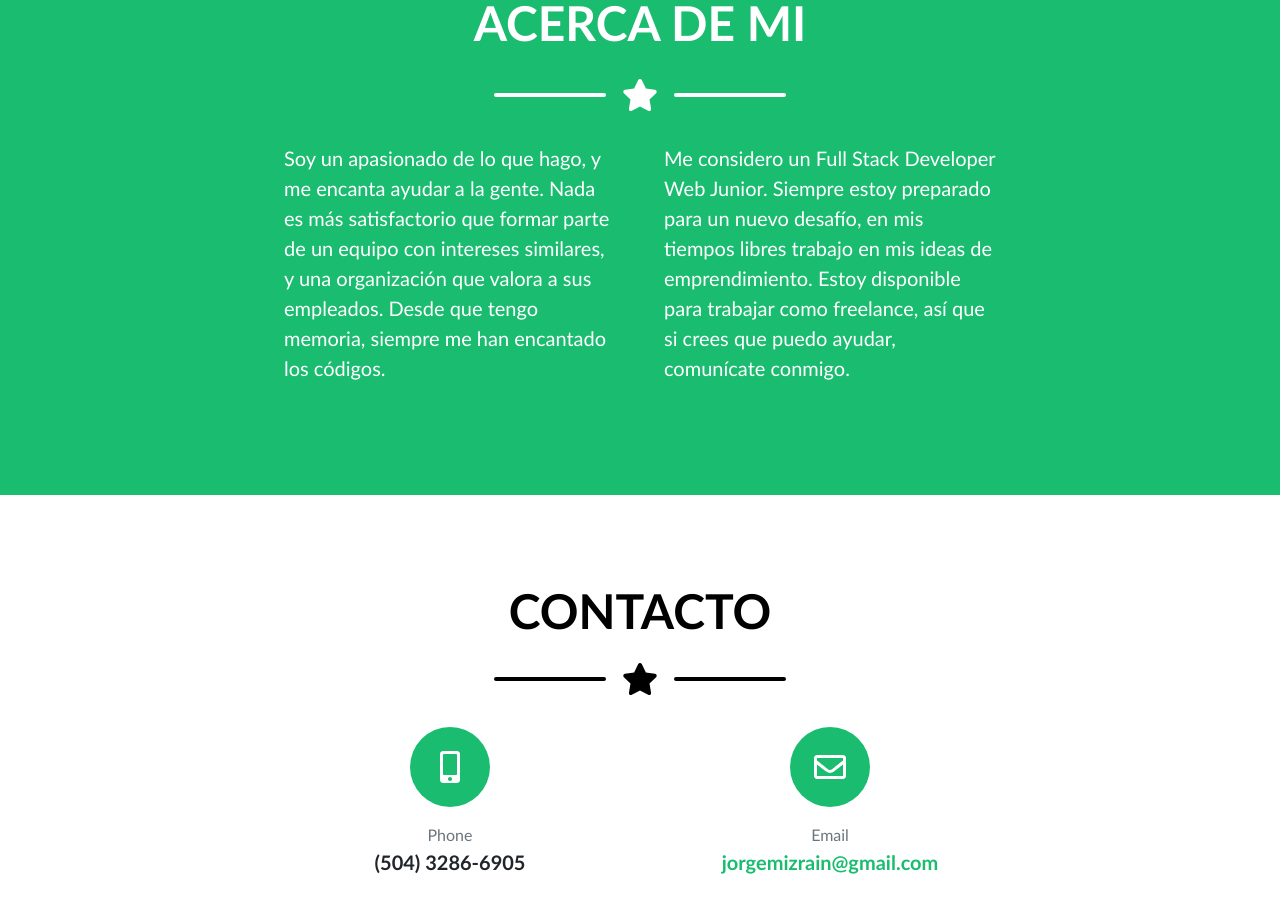
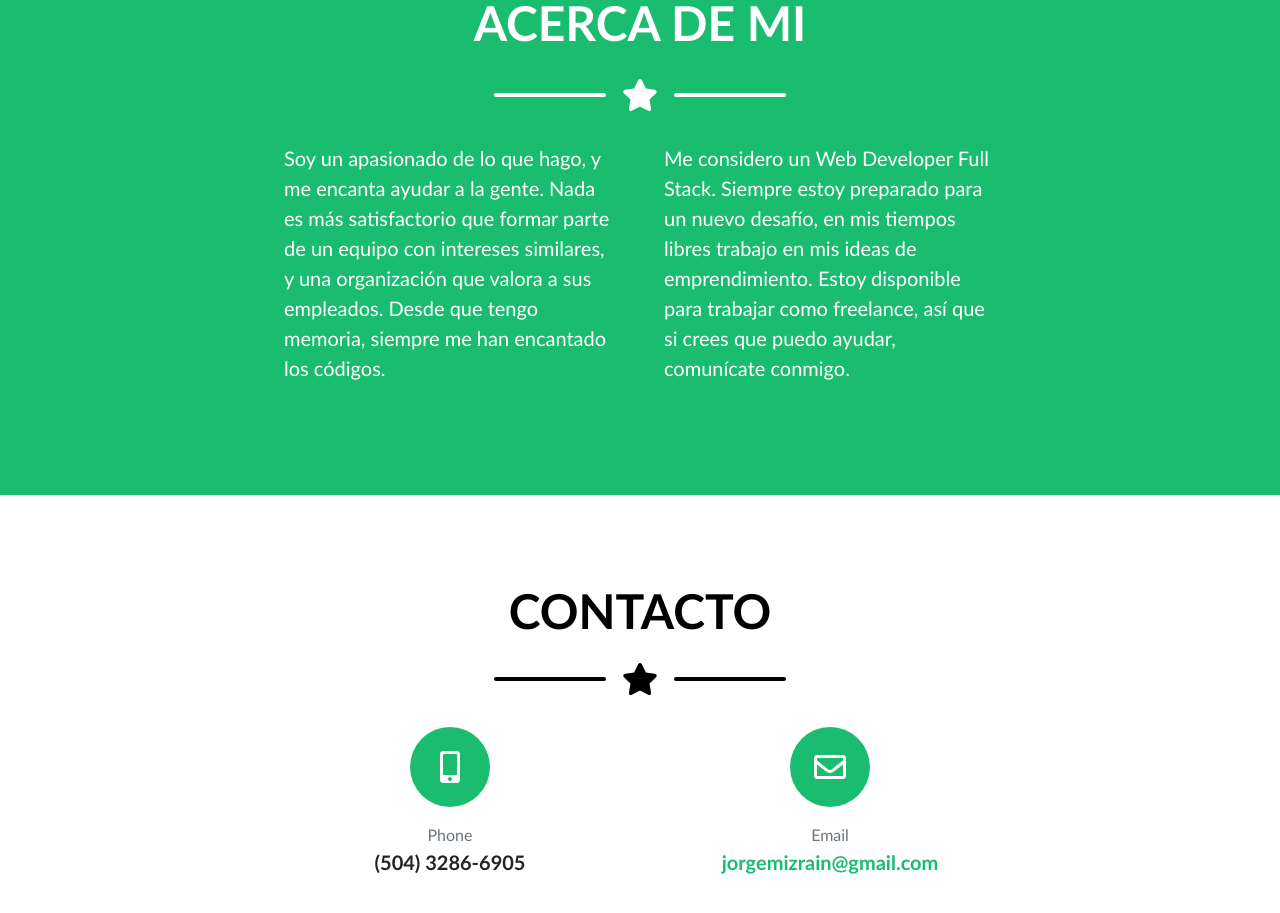
Before and after one commit to mizradev/portfoliov0, a plain HTML site: page index.html in a window 1280 px wide. Shown: the part 1815-2728 px from the top of the page. Drawn offline with nearby package versions, Linux system fonts and the light colour scheme.

Commit message:
Update index.html

```diff
--- a/index.html
+++ b/index.html
@@ -335,7 +335,7 @@ Link: https://focused-joliot-2b9dc2.netlify.app/#</p>
 </p>
                     </div>
                     <div class="col-lg-4 mr-auto">
-                        <p class="pre-wrap lead">Me considero un Full Stack Developer Web Junior. Siempre estoy preparado para un nuevo desafío, en mis tiempos libres trabajo en mis ideas de emprendimiento. Estoy disponible para trabajar como freelance, así que si crees que puedo ayudar, comunícate conmigo.</p>
+                        <p class="pre-wrap lead">Me considero un Web Developer Full Stack. Siempre estoy preparado para un nuevo desafío, en mis tiempos libres trabajo en mis ideas de emprendimiento. Estoy disponible para trabajar como freelance, así que si crees que puedo ayudar, comunícate conmigo.</p>
                     </div>
                 </div>
             </div>
```
